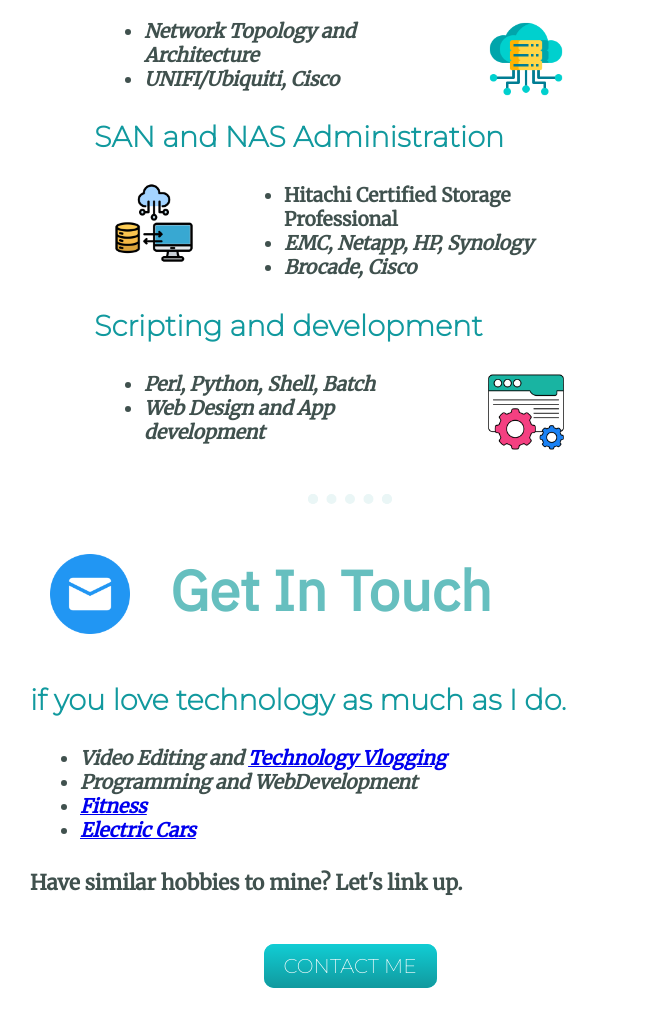
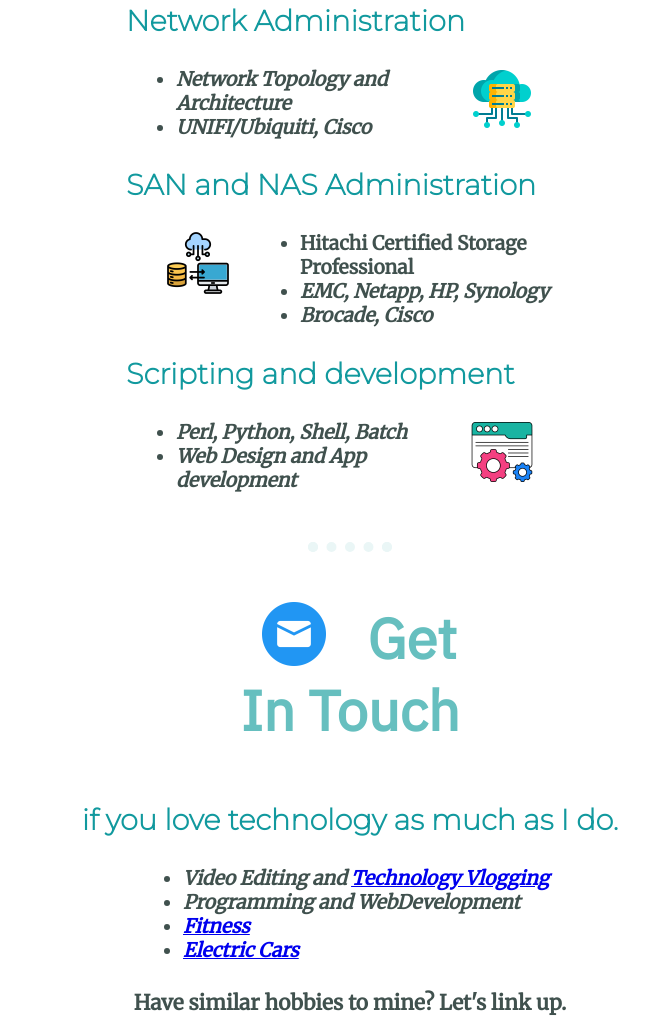
Before and after one commit to ozieaev/cv, a plain HTML site: page index.html in a window 1280 px wide. Shown: the part 1906-2933 px from the top of the page, without its empty margins (290-939 px from the left). Drawn offline with Linux system fonts and the light colour scheme.

Commit message:
Add files via upload

```diff
--- a/css/styles.css
+++ b/css/styles.css
@@ -90,23 +90,26 @@
     text-align: center;
 }
 .skill-row {
-    margin: 10px auto 10px auto;
-    width: 40%;
+    margin: 10px auto 20px auto;
+    width: 35%;
     text-align: left;
     position: relative;
 }
 .icons-left {
-    width: 80px;
-    margin: auto 40px auto 20px;
+    width: 4rem;
+    margin: auto 20px auto 40px;
     float: left;
 }
 .icons-right {
-    width: 80px;
+    width: 4rem;
     margin: auto 40px auto 20px;
     float: right;  /* use clear: right to prevent wrap around */
 }
+.contact-line{
+    width:40%;
+    margin: auto;
+}
 .contact-me {
-    text-align: left;
     margin: auto;
     width: 50%;
 }
```
